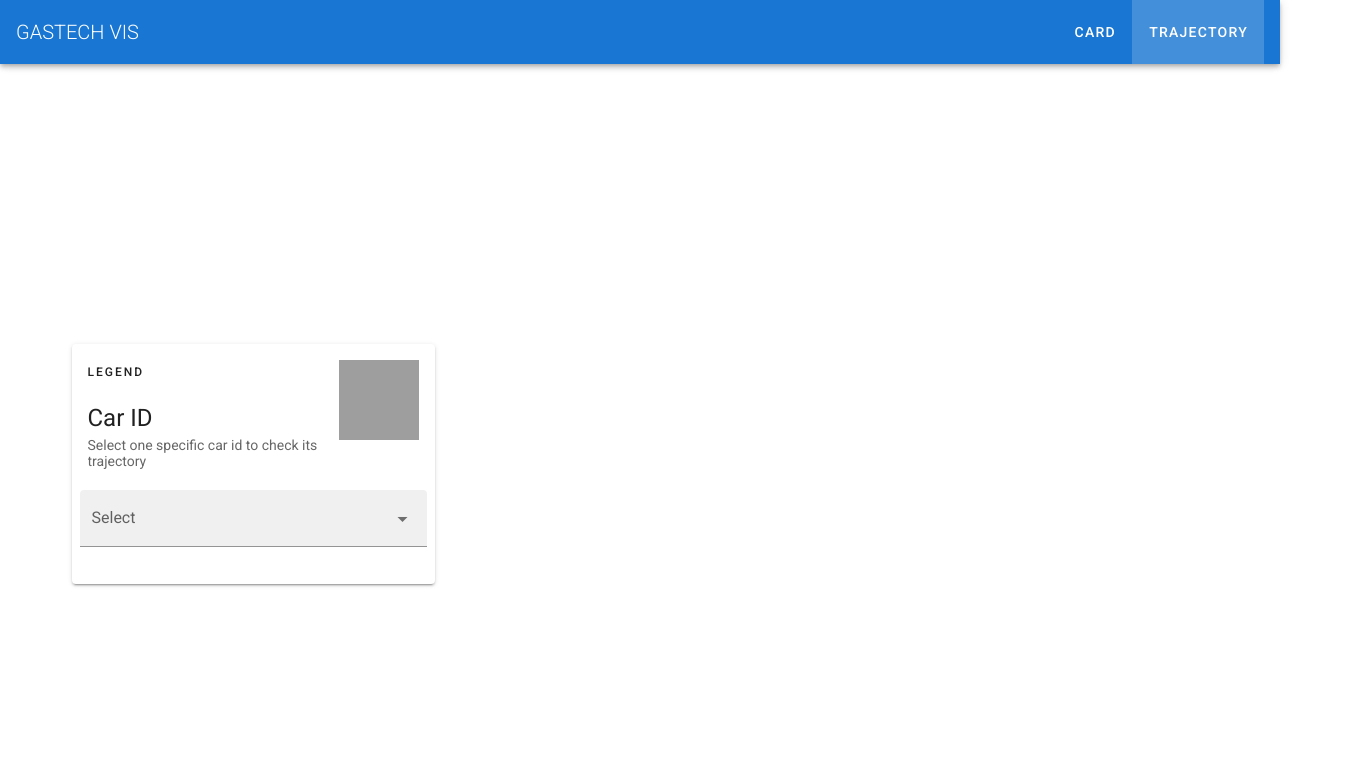
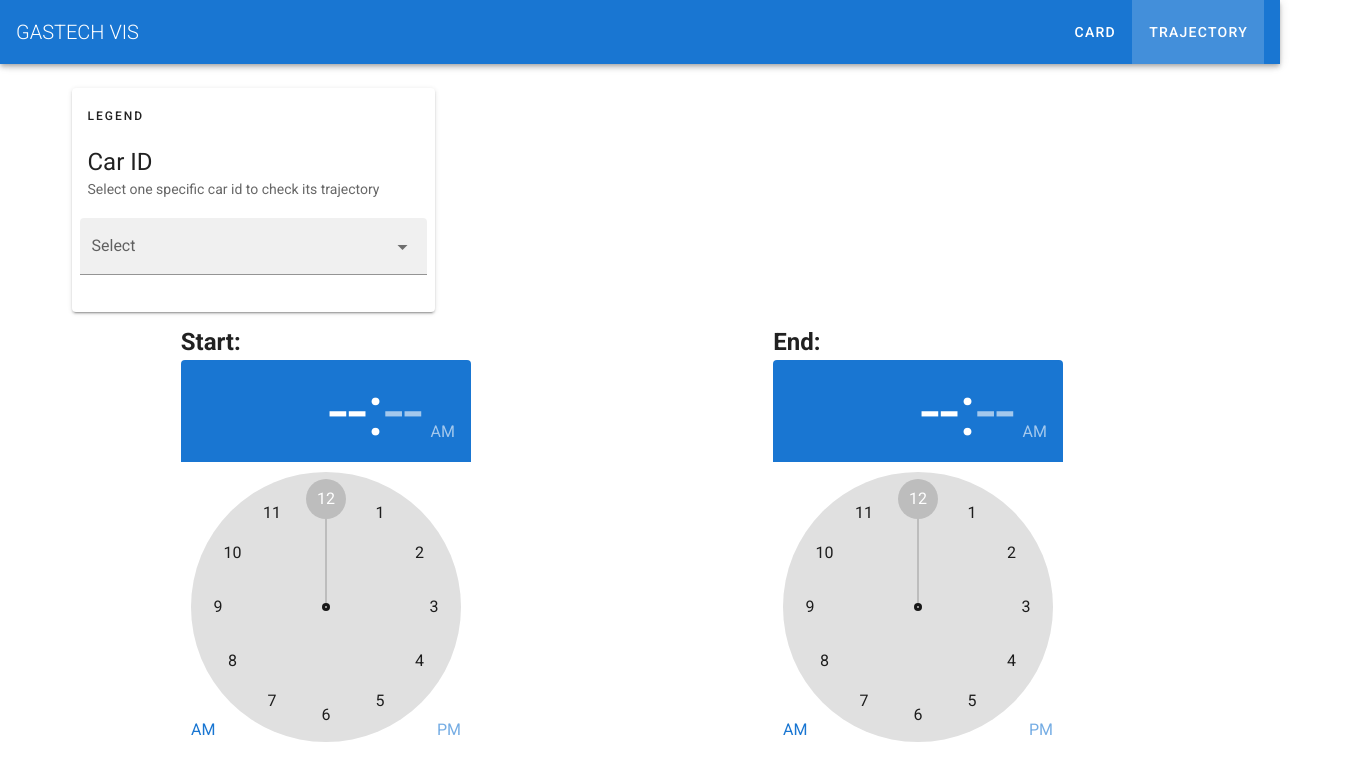
Before and after one commit to TbabmBarry/GASTechVIS, a Vue app: page /trajectory in a window 1280 px wide. Shown: the top 780 px of the page, 1359 px wide, since content can reach past the window. Built offline with nearby package versions, Linux system fonts and the light colour scheme; no server answers.

Commit message:
update trajectory

```diff
--- a/package.json
+++ b/package.json
@@ -8,6 +8,8 @@
     "lint": "vue-cli-service lint"
   },
   "dependencies": {
+    "axios": "^0.21.1",
+    "d3": "^6.7.0",
     "vue": "^2.6.11",
     "vue-router": "^3.5.1",
     "vuetify": "^2.4.0"
--- a/src/views/Trajectory.vue
+++ b/src/views/Trajectory.vue
@@ -17,12 +17,6 @@
                             </v-list-item-title>
                             <v-list-item-subtitle>Select one specific car id to check its trajectory</v-list-item-subtitle>
                         </v-list-item-content>
-
-                        <v-list-item-avatar
-                            tile
-                            size="80"
-                            color="grey"
-                        ></v-list-item-avatar>
                         </v-list-item>
                     <v-card-actions>
                         <v-select
@@ -33,6 +27,25 @@
                     </v-card-actions>
                 </v-card>
             </v-col>
+            <v-row
+                justify="space-around"
+                align="center"
+                >
+                <v-col style="width: 350px; flex: 0 1 auto;">
+                    <h2>Start:</h2>
+                    <v-time-picker
+                    v-model="start"
+                    :max="end_time"
+                    ></v-time-picker>
+                </v-col>
+                <v-col style="width: 350px; flex: 0 1 auto;">
+                    <h2>End:</h2>
+                    <v-time-picker
+                    v-model="end"
+                    :min="start_time"
+                    ></v-time-picker>
+                </v-col>
+                </v-row>
             <v-col
                 cols="8"
             >
```
Also changed, not shown: 1 other file (tests, documents, lock files or other folders).
